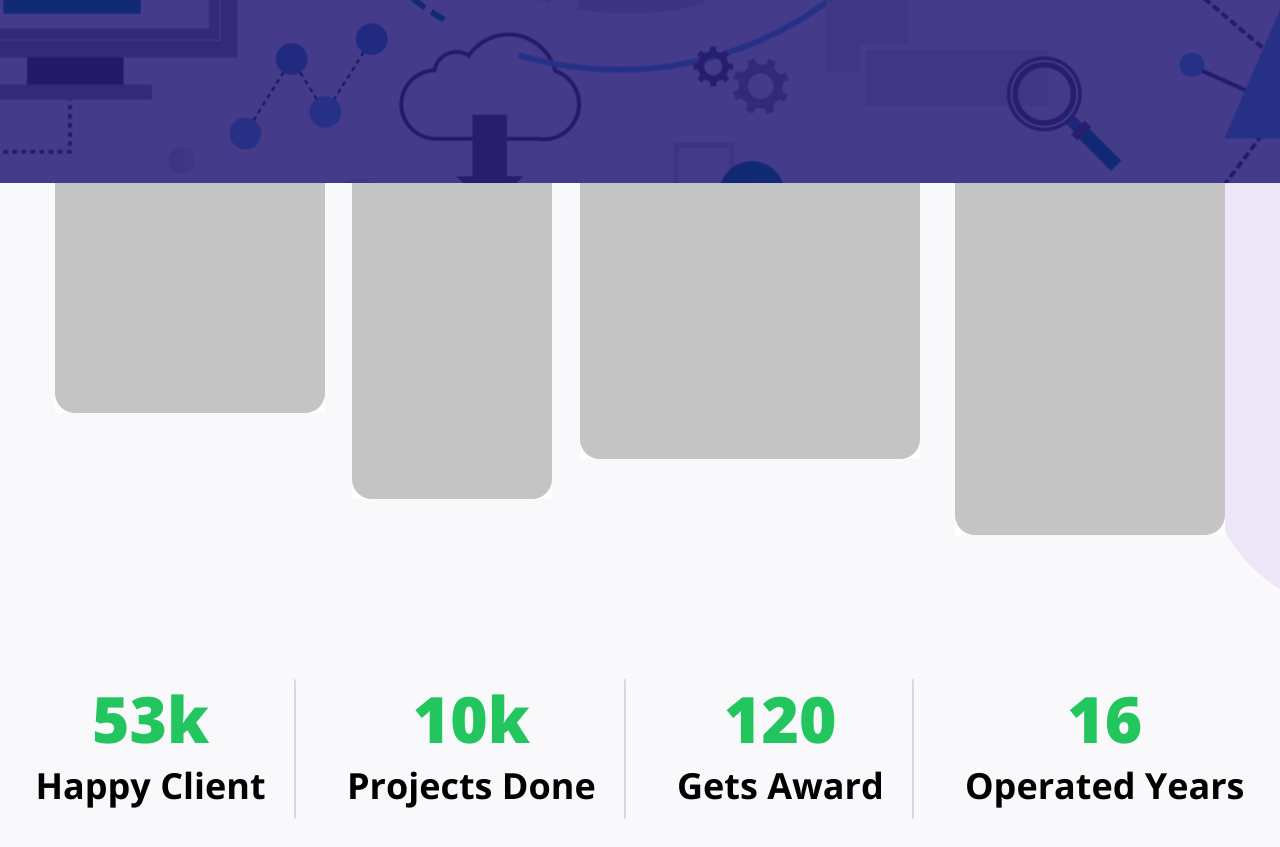
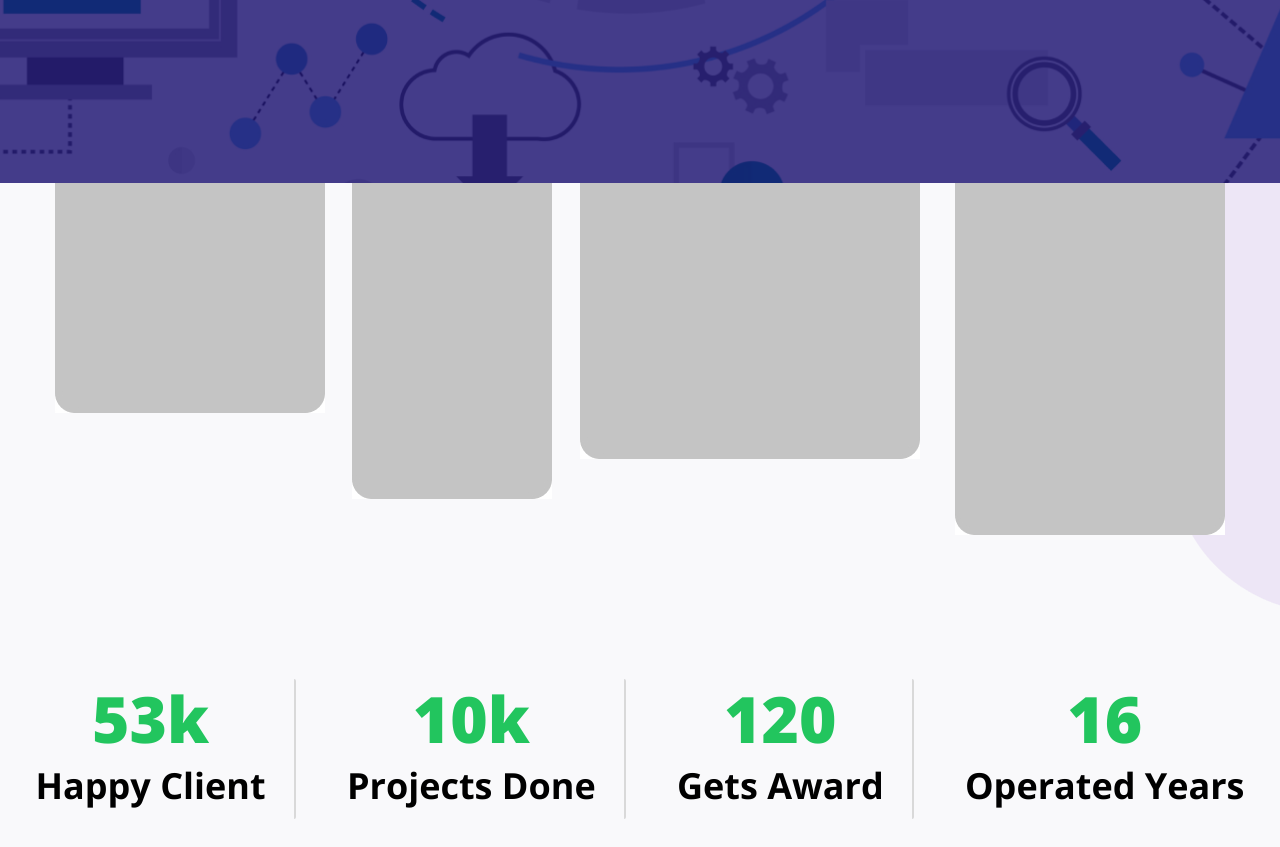
Before and after one commit to ArefunNipa/Tailwind_part3, a plain HTML site: page index.html in a window 1280 px wide. Shown: the part 773-1620 px from the top of the page. Drawn offline with nearby package versions, Linux system fonts and the light colour scheme; a web font is replaced by a local one.

Commit message:
Update index.html

```diff
--- a/index.html
+++ b/index.html
@@ -69,7 +69,7 @@
     <!-- banner End -->
 
     <!-- gallery Start -->
-    <div class="relative overflow-hidden bg-gcbgcolor">
+    <div class="relative bg-gcbgcolor">
         <div class="max-w-gallerycontainer mx-auto relative top-[-90px] z-10">
             <div class="flex justify-between">
                 <div class="w-[270px] relative top-[-30px]">
@@ -86,7 +86,7 @@
                 </div>
             </div>
         </div>
-        <div class="absolute right-[-35px] top-0"><img src="images/element.png" alt="Image"></div>
+        <div class="absolute right-0 top-0"><img src="images/element.png" alt="Image"></div>
 
         <div class="max-w-countercontainer mx-auto flex justify-between text-center pb-[80px]">
             <div
```
